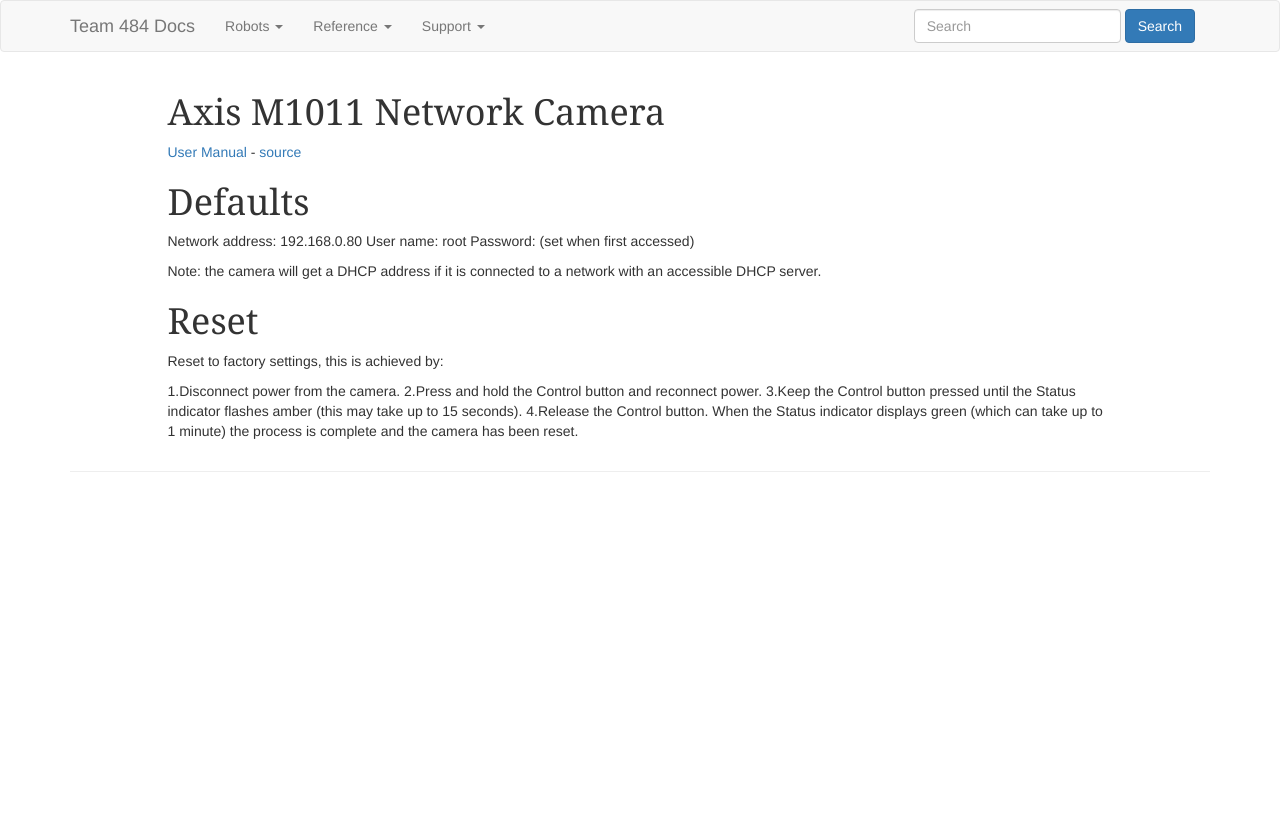
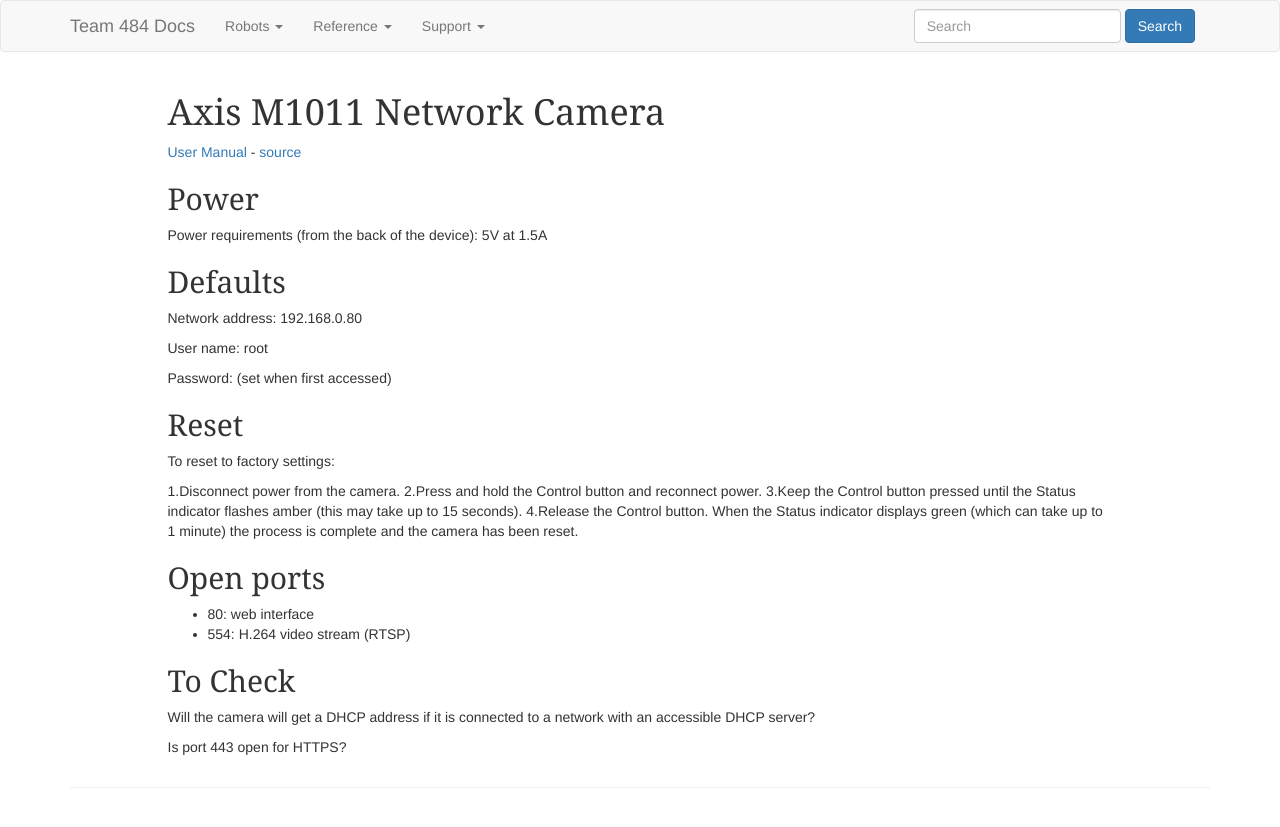
Before and after one commit to team484/team484.github.io, a Jekyll site: the page built from electronics/axis-m1011/index.md, in a window 1280 px wide. Shown: the top 827 px of the page. Built offline with Jekyll 4.4.1, drawn with Linux system fonts in a browser that asks for light colours; nearby versions of some CDN libraries; library files that are not in the unit come from our copies.

Commit message:
updates to Axis doc

```diff
--- a/electronics/axis-m1011/index.md
+++ b/electronics/axis-m1011/index.md
@@ -7,20 +7,34 @@
 
 [User Manual](um_m10_46940_en_1203.pdf) - [source](http://www.axis.com/files/manuals/um_m10_46940_en_1203.pdf)
 
+Power
+-----
+Power requirements (from the back of the device): 5V at 1.5A
+
 Defaults
-========
+--------
 Network address: 192.168.0.80
+
 User name: root
+
 Password: (set when first accessed)
 
-Note: the camera will get a DHCP address if it is connected to a network with an accessible DHCP server.
-
 Reset
-=====
-
-Reset to factory settings, this is achieved by:
+-----
+To reset to factory settings:
 
 1.Disconnect power from the camera.
 2.Press and hold the Control button and reconnect power.
 3.Keep the Control button pressed until the Status indicator flashes amber (this may take up to 15 seconds).
 4.Release the Control button. When the Status indicator displays green (which can take up to 1 minute) the process is complete and the camera has been reset.
+
+Open ports
+----------
+ * 80: web interface
+ * 554: H.264 video stream (RTSP)
+
+To Check
+--------
+Will the camera will get a DHCP address if it is connected to a network with an accessible DHCP server?
+
+Is port 443 open for HTTPS?
```
